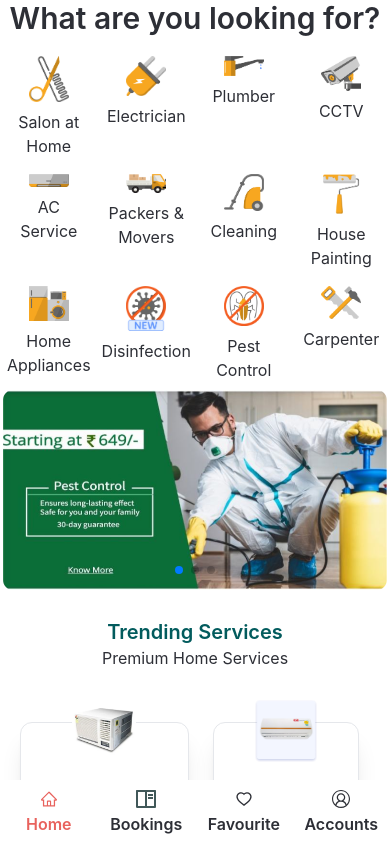
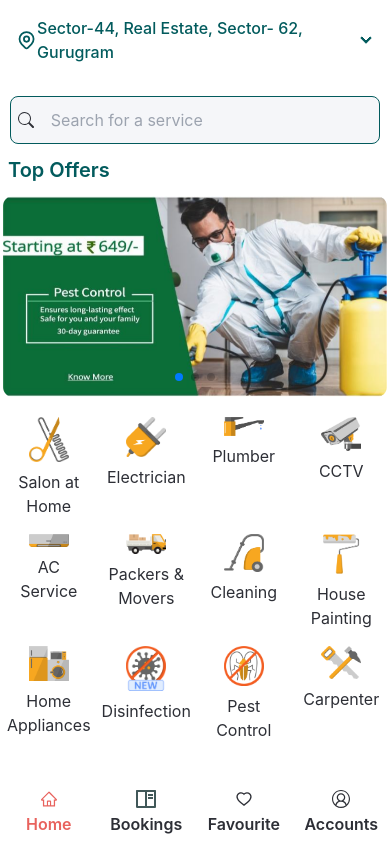
Before and after one commit to mohammadshariful/services24, a React (Create React App) app: page / in a window 390 px wide. Shown: the top 844 px of the page. Built offline with nearby package versions, Linux system fonts and the light colour scheme.

Commit message:
discount component add

```diff
--- a/src/pages/Home/BannerSection.js
+++ b/src/pages/Home/BannerSection.js
@@ -106,8 +106,15 @@ const BannerSection = () => {
           </p>
         </div>
       </div>
+
       <div className="w-full lg:w-1/2 ">
-        <h2 className="text-center font-semibold text-3xl">
+        <div className="lg:px-6 block sm:hidden">
+          <h2 className="text-xl font-semibold text-primary my-3 pl-2">
+            Top Offers
+          </h2>
+          <BannerSlider />
+        </div>
+        <h2 className="text-center font-semibold text-3xl hidden sm:block">
           What are you looking for?
         </h2>
         <p className="relative py-4 hidden lg:block">
@@ -127,7 +134,7 @@ const BannerSection = () => {
             );
           })}
         </div>
-        <div className="lg:px-6">
+        <div className="lg:px-6 hidden sm:block">
           <BannerSlider />
         </div>
       </div>
--- /dev/null
+++ b/src/pages/Home/Discount.js
@@ -0,0 +1,34 @@
+import React from "react";
+import people from "../../assets/images/discountImg.png";
+const Discount = () => {
+  return (
+    <section
+      style={{
+        background: "#FBD268",
+      }}
+      className="w-full  my-5 flex flex-row-reverse justify-center"
+    >
+      <div className="w-1/2 lg:w-3/4 p-8 flex justify-center">
+        <div className="px-10 py-4">
+          <h3 className="lg:text-2xl font-bold">
+            TRY OUR TRENDING SERVICES WITH UPTO 50% OFF!
+          </h3>
+          <p className="text-center font-normal sm:text-lg">
+            On any service you book
+          </p>
+          <button
+            type="button"
+            className="border border-secondary text-secondary mt-7 rounded-full block text-sm px-2 py-1 mx-auto font-semibold"
+          >
+            Book A Service
+          </button>
+        </div>
+      </div>
+      <div className="w-1/2 lg:w-1/4">
+        <img className="h-full object-cover" src={people} alt="" />
+      </div>
+    </section>
+  );
+};
+
+export default Discount;
--- a/src/pages/Home/Home.js
+++ b/src/pages/Home/Home.js
@@ -1,5 +1,6 @@
 import React from "react";
 import BannerSection from "./BannerSection";
+import Discount from "./Discount";
 import HomeApplication from "./HomeApplication";
 import PeaceMind from "./PeaceMind";
 import PeopleChoice from "./PeopleChoice";
@@ -19,6 +20,7 @@ const Home = () => {
       <Safe />
       <PeaceMind />
       <HomeApplication />
+      <Discount />
       <PeopleChoice />
       <Testimonial />
       <RefferLink />
--- a/src/shared/Footer/Footer.js
+++ b/src/shared/Footer/Footer.js
@@ -62,12 +62,12 @@ const Footer = () => {
           <span className="text-green-400">Contact Us</span>
           <span className="text-green-400">Download Oyebusy App</span>
         </p>
-        <div className="flex justify-center items-center gap-10 my-5">
+        <div className="flex justify-center items-center flex-col sm:flex-row gap-3 lg:gap-10 my-5 ">
           <ul>
             <li>Phone : +91 9990001089 </li>
             <li>Email : support@oyebusy.com</li>
           </ul>
-          <img src={playStore} alt="" />
+          <img className="w-36" src={playStore} alt="" />
         </div>
         <ul className="flex justify-center flex-wrap items-center gap-6 my-5">
           <li>
--- a/src/shared/Menubar/Menubar.js
+++ b/src/shared/Menubar/Menubar.js
@@ -1,17 +1,40 @@
 import React from "react";
-import { BsFillCartDashFill } from "react-icons/bs";
+import { BsFillCartDashFill, BsSearch } from "react-icons/bs";
 import { HiOutlineLocationMarker } from "react-icons/hi";
 import logo from "../../assets/images/logo.png";
 import playstore1 from "../../assets/images/playstore 1.png";
 const Menubar = () => {
   return (
+    <nav>
+      <div className="block sm:hidden">
+        <p tabindex="0" className="collapse collapse-arrow">
+          <span className="collapse-title pl-4 flex items-center font-medium text-primary">
+            <HiOutlineLocationMarker size={24} />
+            Sector-44, Real Estate, Sector- 62, Gurugram
+          </span>
+        </p>
+        <div className="mt-4 relative w-[95%] mx-auto ">
+          <input
+            type="text"
+            placeholder="Search for a service"
+            className="input w-full px-10  border-primary"
+          />
+          <span className="absolute top-4 left-2 pr-2">
+            <BsSearch />
+          </span>
+        </div>
+      </div>
+
       <div className="hidden lg:block">
         <div className="w-[90%] mx-auto flex justify-between items-center py-4">
           <div className="flex items-center">
             <img src={logo} alt="logo" />
-          <p className="pl-4 flex items-center font-medium">
-            <HiOutlineLocationMarker />
-            1st Floor, H 356, Block B, Sector 22, Noida, Uttar Pradesh 201301
+            <p tabindex="0" className="collapse collapse-arrow">
+              <span className="collapse-title pl-4 flex items-center font-medium">
+                <HiOutlineLocationMarker size={24} />
+                1st Floor, H 356, Block B, Sector 22, Noida, Uttar Pradesh
+                201301
+              </span>
             </p>
           </div>
           <div>
@@ -34,6 +57,7 @@ const Menubar = () => {
           </div>
         </div>
       </div>
+    </nav>
   );
 };
 
```
Also changed, not shown: src/assets/images/discountImg.png (added). Lines whose indentation alone changed are shown as unchanged.
